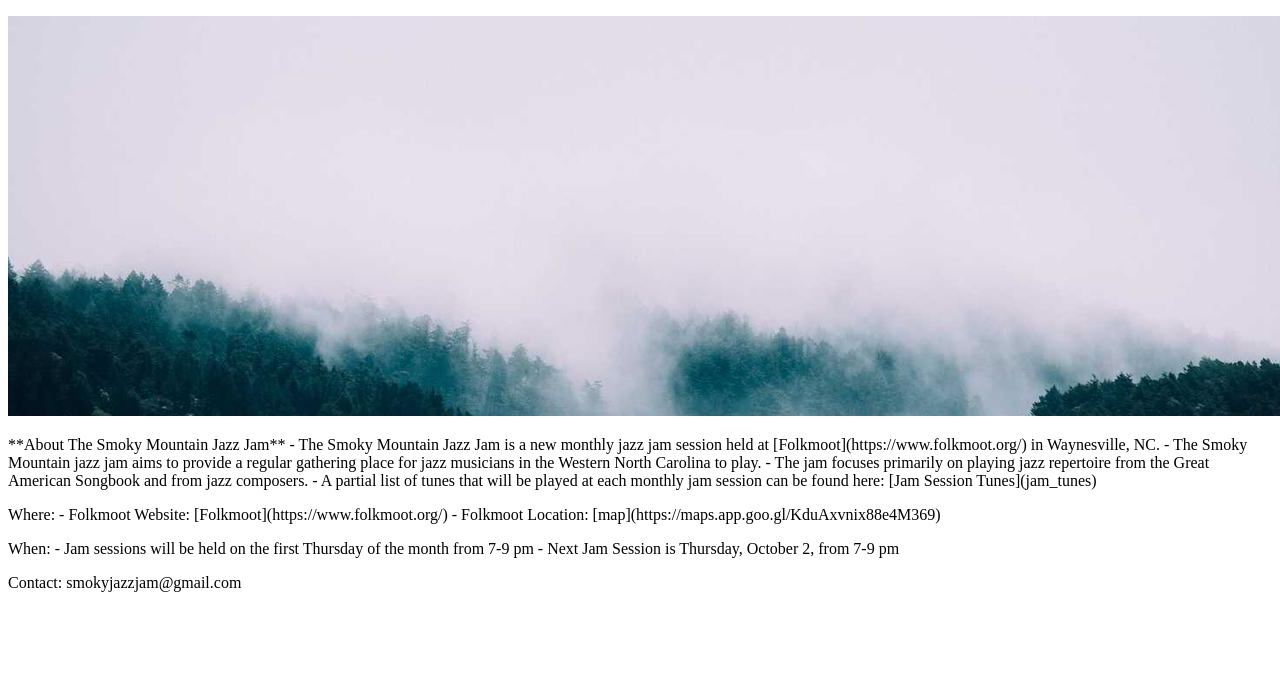
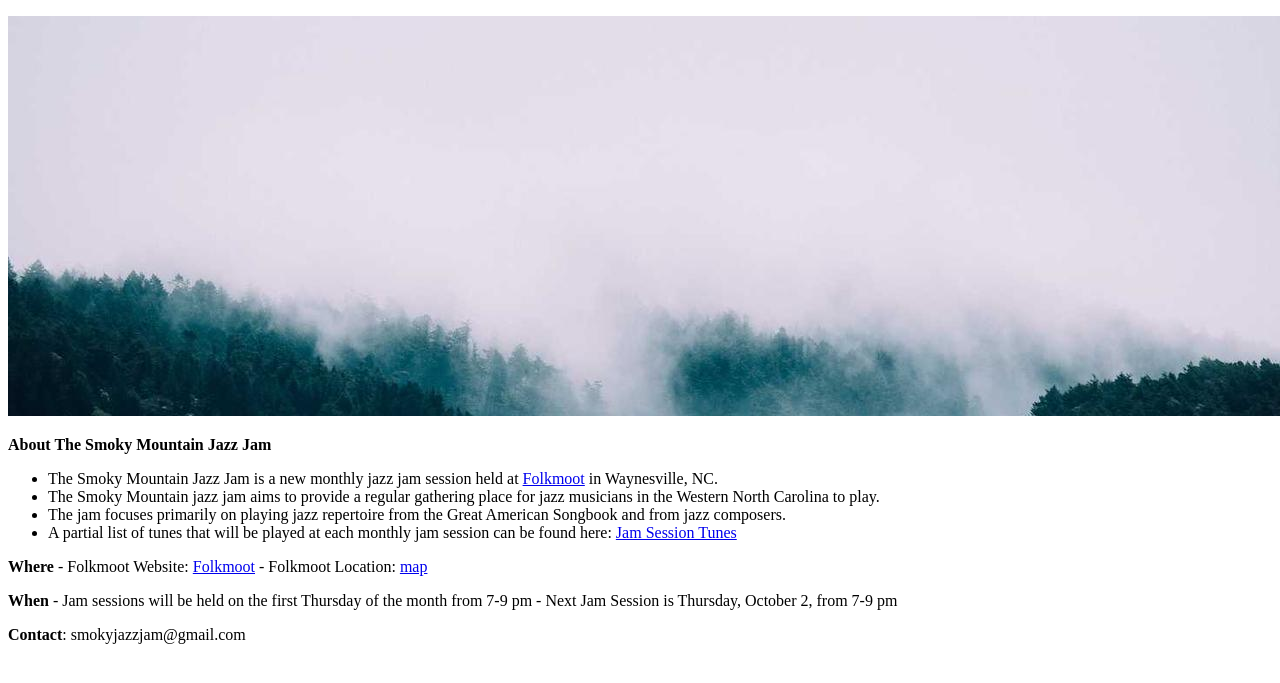
Before and after one commit to smokyjazzjam/smokyjazzjam, a Jekyll site: the page built from index.md, in a window 1280 px wide. Shown: the top 683 px of the page. Built offline with Jekyll 4.4.1, drawn with Linux system fonts in a browser that asks for light colours.

Commit message:
Update index.md

```diff
--- a/index.md
+++ b/index.md
@@ -5,25 +5,19 @@ layout: default
 
  ![Banner](misty_forest.jpg)
 
-  <p>
   **About The Smoky Mountain Jazz Jam**
 
   - The Smoky Mountain Jazz Jam is a new monthly jazz jam session held at [Folkmoot](https://www.folkmoot.org/) in Waynesville, NC.
   - The Smoky Mountain jazz jam aims to provide a regular gathering place for jazz musicians in the Western North Carolina to play.
   - The jam focuses primarily on playing jazz repertoire from the Great American Songbook and from jazz composers.
-   - A partial list of tunes that will be played at each monthly jam session can be found here: [Jam Session Tunes](jam_tunes)
-  </p>
+  - A partial list of tunes that will be played at each monthly jam session can be found here: [Jam Session Tunes](jam_tunes)
 
-  <p>
-   Where:
+   **Where**
     - Folkmoot Website: [Folkmoot](https://www.folkmoot.org/)
     - Folkmoot Location: [map](https://maps.app.goo.gl/KduAxvnix88e4M369)
-  </p>
-  <p>
-  When:
+
+  **When**
     - Jam sessions will be held on the first Thursday of the month from 7-9 pm
     - Next Jam Session is Thursday, October 2, from 7-9 pm
-  </p>
-  <p>
-  Contact: smokyjazzjam@gmail.com
-  </p>
+
+  **Contact**: smokyjazzjam@gmail.com
```
